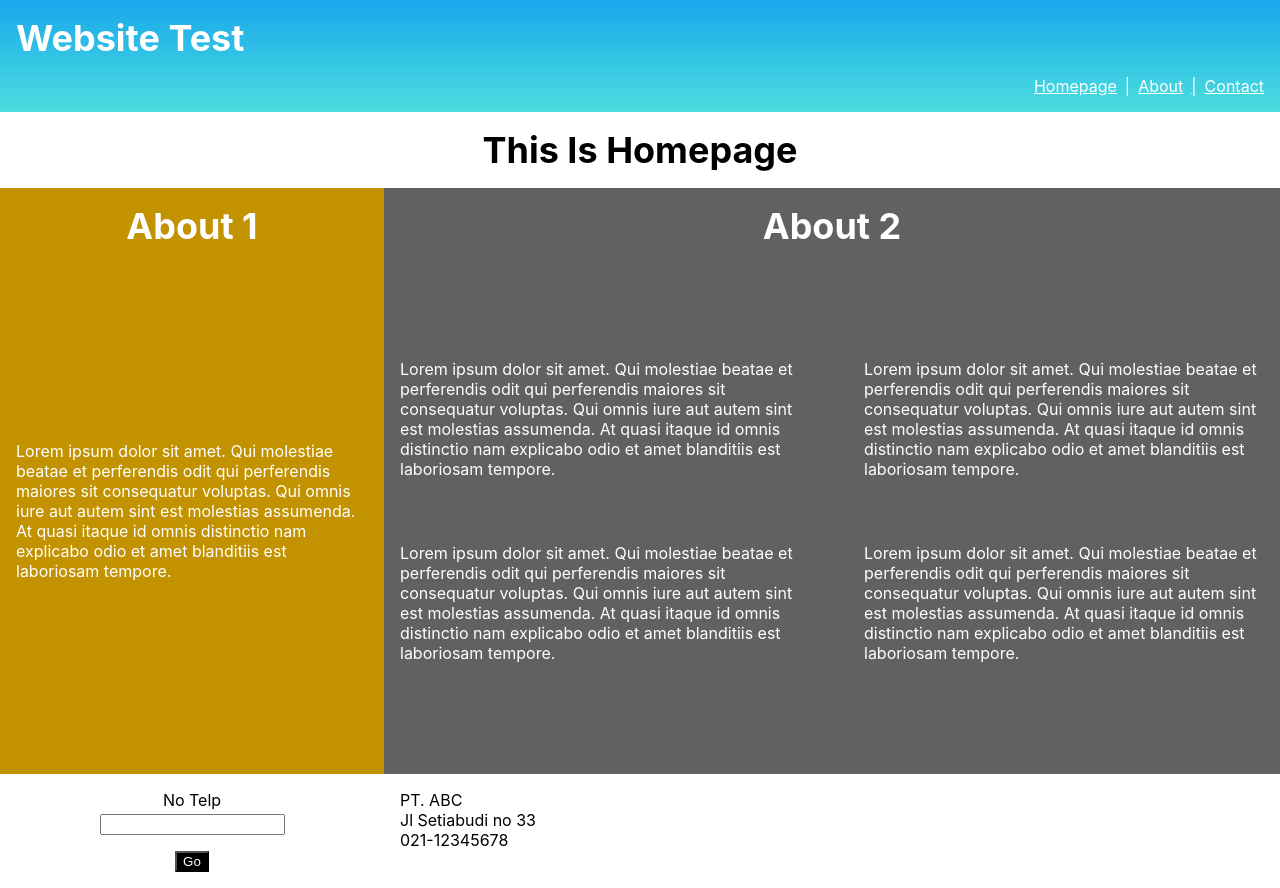
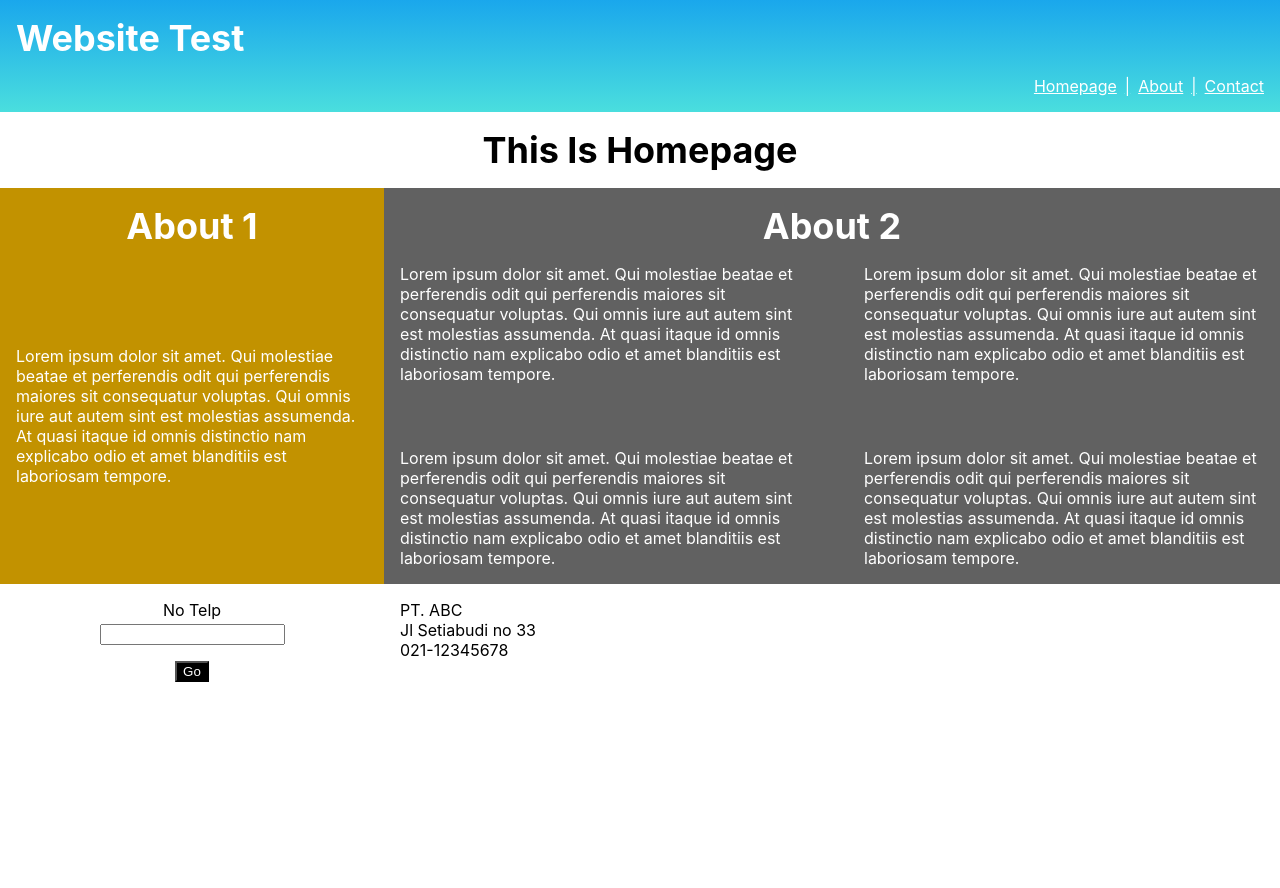
Before and after one commit to irsalsss/microsite, a React (Vite) app: page / in a window 1280 px wide. After the commit the page ends 800 px from the top, so only its background shows below. Built offline with nearby package versions, Linux system fonts and the light colour scheme.

Commit message:
fix responsive

```diff
--- a/src/pages/about/index.jsx
+++ b/src/pages/about/index.jsx
@@ -20,11 +20,11 @@ const About = () => {
 
   return (
     <div className='container-about'>
-      <div className='wrapper-left'>
+      <div className='wrapper-left items-center bg-yellow'>
         {titleContent('about 1')}
         {loremIpsumcContent}
       </div>
-      <div className='wrapper-right'>
+      <div className='wrapper-right items-center bg-grey'>
         {titleContent('about 2')}
         <div className='flex flex-1 items-center'>
           <div className='wrapper-right-content'>
--- a/src/pages/contact/index.jsx
+++ b/src/pages/contact/index.jsx
@@ -2,7 +2,7 @@ import React from 'react'
 
 const Contact = () => {
   return (
-    <div className='container-contact p-1'>
+    <div className='container-contact'>
       <p className='uppercase'>pt. abc</p>
       <p>Jl Setiabudi no 33</p>
       <p>021-12345678</p>
--- a/src/pages/home/index.jsx
+++ b/src/pages/home/index.jsx
@@ -12,7 +12,7 @@ const Home = () => {
       </div>
       <About />
       <div className='flex w-full'>
-        <div className='flex flex-col items-center w-30-percent p-1'>
+        <div className='wrapper-left items-center'>
           <label
             className='capitalize mb-4-px'
             for="telp"
@@ -24,7 +24,7 @@ const Home = () => {
             Go
           </button>
         </div>
-        <div className='w-70-percent'>
+        <div className='wrapper-right'>
           <Contact />
         </div>
       </div>
--- a/src/styles/global.scss
+++ b/src/styles/global.scss
@@ -4,6 +4,14 @@
 
 .bg-black {
   background-color: black;
+}
+
+.bg-yellow {
+  background-color: #c29200;
+}
+
+.bg-grey {
+  background-color: #616161;
 }
 
 .flex {
@@ -92,7 +100,21 @@
   font-size: 16px;
 }
 
-@media only screen and (max-width: 576px) {
+.wrapper-left, .wrapper-right {
+  padding: 1rem;
+  display: flex;
+  flex-direction: column;
+}
+
+.wrapper-left {
+  width: 30%;
+}
+
+.wrapper-right {
+  width: 70%;
+}
+
+@media only screen and (max-width: 768px) {
   .title-container {
     font-size: 20px;
   }
@@ -100,6 +122,10 @@
   .desc-about {
     font-size: 14px;
   }
+
+  .wrapper-left, .wrapper-right {
+    width: 100%;
+  }
 }
 
 .cursor-pointer {
--- a/src/styles/pages/about.scss
+++ b/src/styles/pages/about.scss
@@ -1,25 +1,6 @@
 .container-about {
   display: flex;
   width: 100%;
-  height: 100%;
-
-  .wrapper-left, .wrapper-right {
-    width: 100%;
-    padding: 1rem;
-    display: flex;
-    align-items: center;
-    flex-direction: column;
-  }
-
-  .wrapper-left {
-    width: 30%;
-    background-color: #c29200;
-  }
-
-  .wrapper-right {
-    width: 70%;
-    background-color: #616161;
-  }
 
   .wrapper-right-content {
     display: grid;
@@ -28,12 +9,8 @@
   }
 }
 
-@media only screen and (max-width: 480px) {
+@media only screen and (max-width: 768px) {
   .container-about {
     flex-direction: column;
-
-    .wrapper-left, .wrapper-right {
-      width: 100%;
-    }
   }
 }
```
